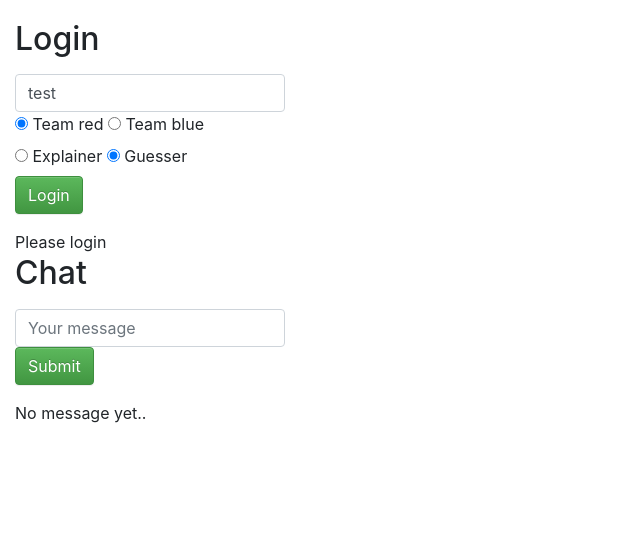
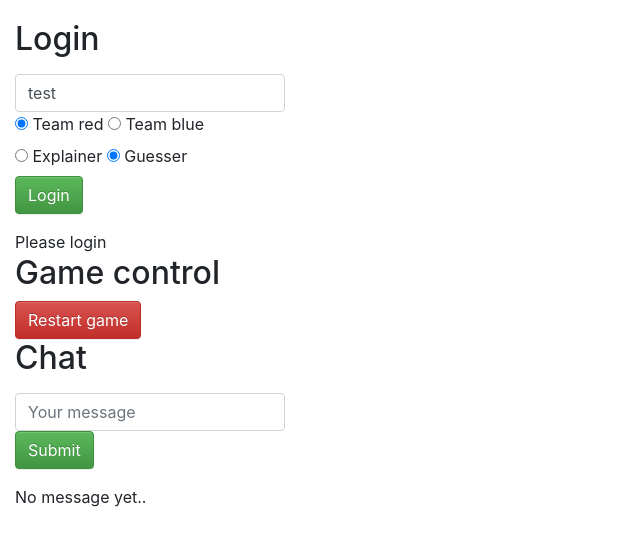
Before and after one commit to dieret/codenames, a Flask app: page / in a window 1280 px wide. Shown: the top 546 px of the page, without its empty margins (0-640 px from the left). Run offline with Flask 2, Linux system fonts and the light colour scheme; parts of the project's set-up code (start-up, migrations or seed data) failed here and were passed over; some libraries are stand-ins or nearby versions.

Commit message:
Add gamecontrol tool

```diff
--- a/codenames/messages.py
+++ b/codenames/messages.py
@@ -18,6 +18,7 @@ class Message(object):
         else:
             return self.message
 
+
 class Messages(object):
     def __init__(self):
         self.messages = []  # type: List[Message]
--- a/templates/session.html
+++ b/templates/session.html
@@ -199,6 +199,11 @@
       <div id="login_message">Please login</div>
     </div>
 
+    <div class="container game_control">
+      <h2 class="label label-default">Game control</h2>
+      <button id="restart_button" class="btn btn-danger">Restart game</button>
+    </div>
+
 
     <div class="container chat">
       <h2 class="label label-default">Chat</h2>
```
